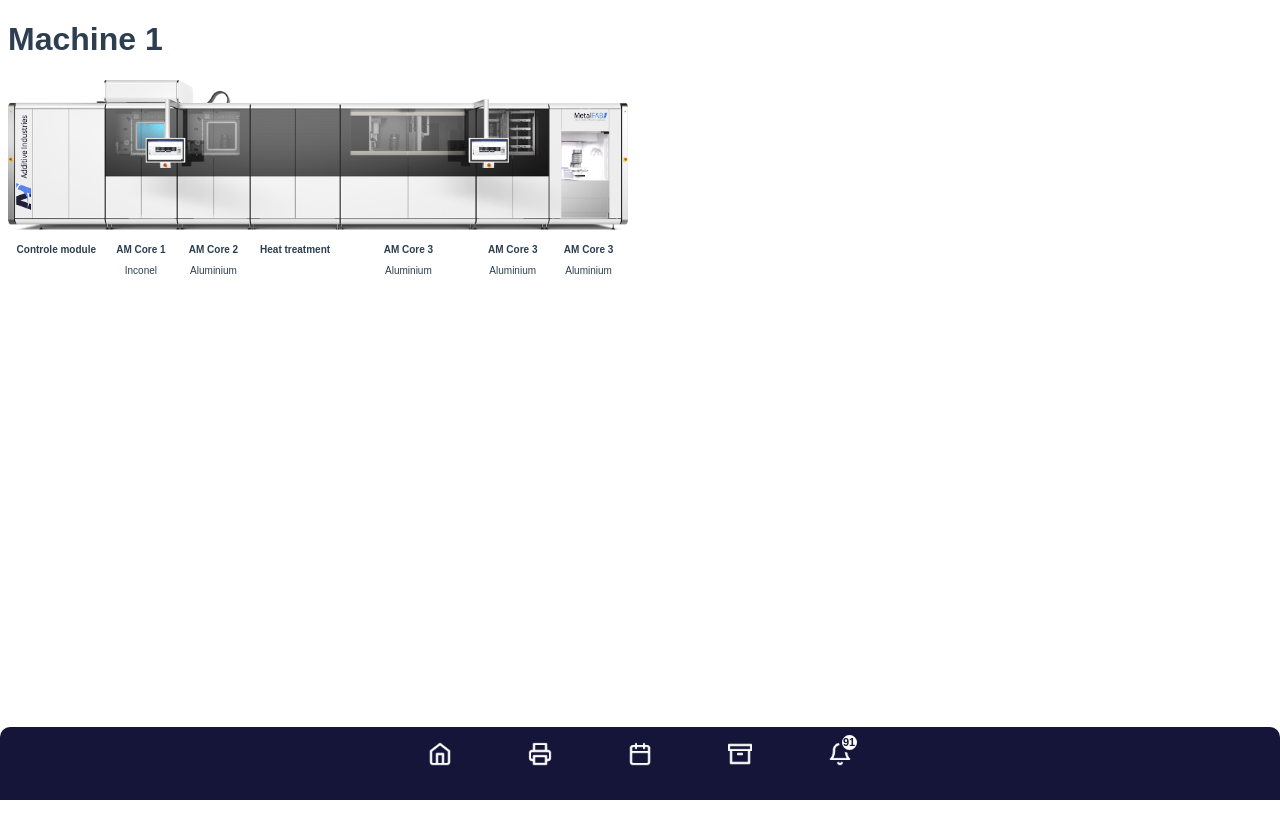
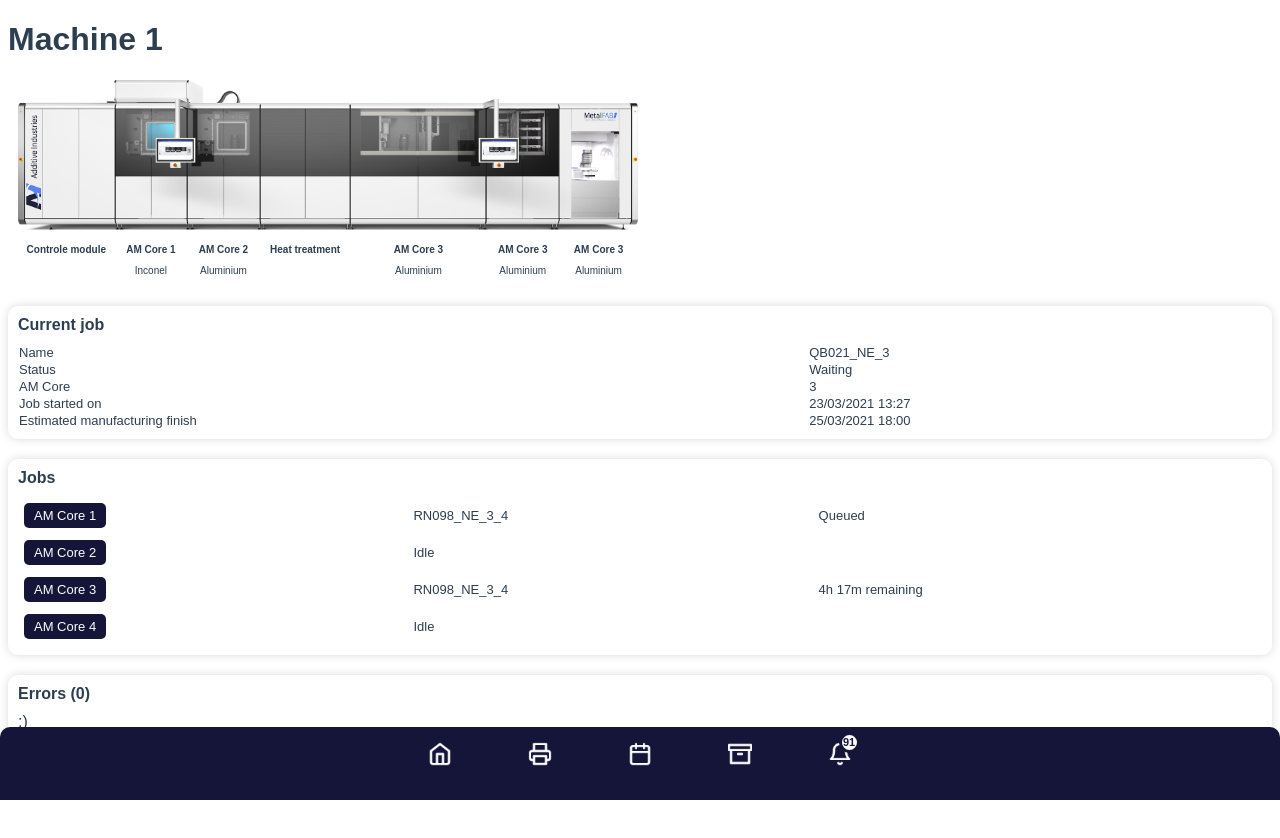
Before and after one commit to RobinGalema/Additive-Vue-App, a Vue app: page /machines/1 in a window 1280 px wide. Shown: the top 838 px of the page. Before the commit the page ends 800 px from the top, so only its background shows below. Built offline with nearby package versions, Linux system fonts and the light colour scheme; a web font is replaced by a local one.

Commit message:
Current job + Jobs + Error

```diff
--- a/src/components/Machines/machinepreview.vue
+++ b/src/components/Machines/machinepreview.vue
@@ -1,5 +1,8 @@
 <template>
   <div class="machinepreview">
+    <div class="flow flow-left"></div>
+    <div class="flow flow-right"></div>
+    <div class="modules">
       <div class="module">
         <img src="@/assets/printers/additive-7/additive-7_01.png"/>
         <p class="title">Controle module</p>
@@ -34,6 +37,7 @@
         <p class="subtitle">Aluminium</p>
       </div>
     </div>
+  </div>
 </template>
 
 <script>
@@ -46,28 +50,57 @@ export default {
 <style scoped>
 .machinepreview {
   width: 100%;
+  position: relative;
+}
+
+.machinepreview .flow {
+  position: absolute;
+  top: 0px;
+  bottom: 8px;
+  width: 10px;
+}
+
+.flow-left {
+  left: 0px;
+  background: linear-gradient(90deg, rgba(255,255,255,1), rgba(255,255,255,0));
+}
+
+.flow-right {
+  right: 0px;
+  background: linear-gradient(90deg, rgba(255,255,255,0), rgba(255,255,255,1));
+}
+
+.machinepreview .modules {
   overflow: auto;
   white-space: nowrap;
 }
 
-.machinepreview .module {
+.machinepreview .modules .module {
   height: 100%;
   display: inline-block;
   text-align: center;
   vertical-align: top;
 }
 
-.machinepreview .module img {
+.machinepreview .modules .module:first-child {
+  margin-left: 10px;
+}
+
+.machinepreview .modules .module:last-child {
+  margin-right: 10px;
+}
+
+.machinepreview .modules .module img {
   height: 150px;
 }
 
-.machinepreview .module .title {
+.machinepreview .modules .module .title {
   font-size: 10px;
   font-family: frank-new, sans-serif;
   font-weight: 700;
   font-style: normal;
 }
-.machinepreview .module .subtitle {
+.machinepreview .modules .module .subtitle {
   font-size: 10px;
 }
 </style>
--- a/src/views/MachineDetails.vue
+++ b/src/views/MachineDetails.vue
@@ -1,15 +1,118 @@
 <template>
   <h1>Machine 1</h1>
   <MachinePreview />
+  <div class="currentjob box">
+    <h4>Current job</h4>
+    <table>
+      <tr>
+        <td>Name</td>
+        <td>QB021_NE_3</td>
+      </tr>
+      <tr>
+        <td>Status</td>
+        <td>Waiting</td>
+      </tr>
+      <tr>
+        <td>AM Core</td>
+        <td>3</td>
+      </tr>
+      <tr>
+        <td>Job started on</td>
+        <td>23/03/2021 13:27</td>
+      </tr>
+      <tr>
+        <td>Estimated manufacturing finish</td>
+        <td>25/03/2021 18:00</td>
+      </tr>
+    </table>
+  </div>
+  <div class="jobs box">
+    <h4>Jobs</h4>
+    <table>
+      <tr>
+        <td>
+          <GlobalButton :version="'btn-small'" :text="'AM Core 1'" />
+        </td>
+        <td>RN098_NE_3_4</td>
+        <td>Queued</td>
+      </tr>
+      <tr>
+        <td>
+          <GlobalButton :version="'btn-small'" :text="'AM Core 2'" />
+        </td>
+        <td>Idle</td>
+        <td></td>
+      </tr>
+      <tr>
+        <td>
+          <GlobalButton :version="'btn-small'" :text="'AM Core 3'" />
+        </td>
+        <td>RN098_NE_3_4</td>
+        <td>4h 17m remaining</td>
+      </tr>
+      <tr>
+        <td>
+          <GlobalButton :version="'btn-small'" :text="'AM Core 4'" />
+        </td>
+        <td>Idle</td>
+        <td></td>
+      </tr>
+    </table>
+  </div>
+  <div class="errors box">
+    <h4>Errors (0)</h4>
+    :)
+  </div>
 </template>
 
 <script>
+import GlobalButton from '../components/Global/GlobalButton'
 import MachinePreview from '../components/Machines/machinepreview'
 
 export default {
   name: 'MachineDetails',
   components: {
     MachinePreview,
+    GlobalButton
   }
 }
 </script>
+
+<style scoped>
+.box {
+  background-color: white;
+  border-radius: 10px;
+  padding: 10px;
+  margin-top: 20px;
+  box-shadow: 0px 0px 10px rgba(0,0,0,0.15);
+}
+
+.box h4 {
+  margin-block-start: 0px;
+  margin-block-end: 0px;
+  padding-bottom: 10px;
+}
+
+.box table {
+  width: 100%;
+  text-align: left;
+  font-size: 13px;
+}
+
+table {
+  border-collapse: collapse;
+}
+
+.jobs table td:nth-child(1) {
+  color: rgb(170,170,170);
+}
+
+.jobs table tr:hover {
+  background-color: rgb(245,245,245);
+}
+
+.btn-small {
+  font-size: 13px;
+  padding: 5px 10px;
+}
+</style>
```
Lines whose indentation alone changed are shown as unchanged.
